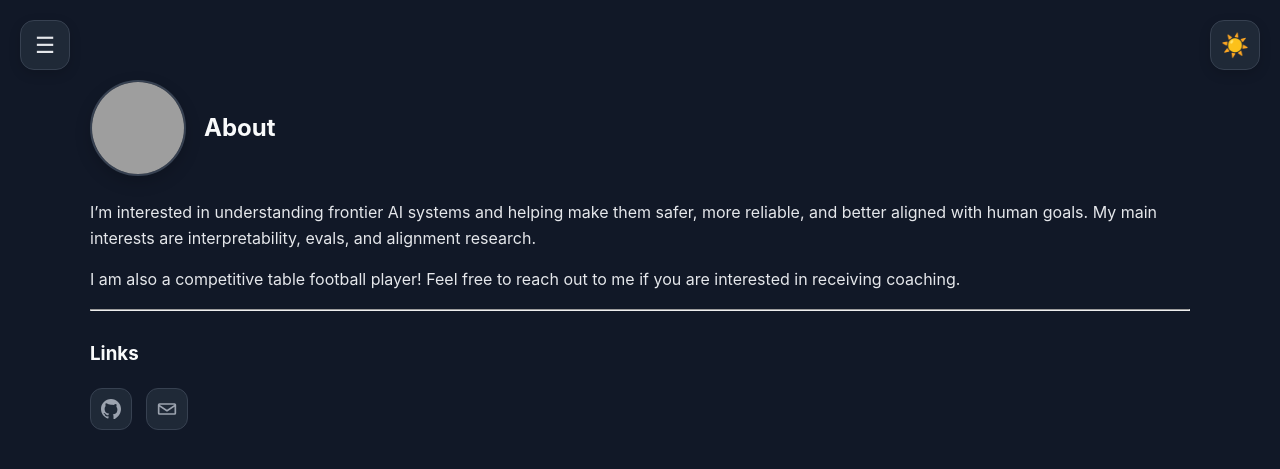
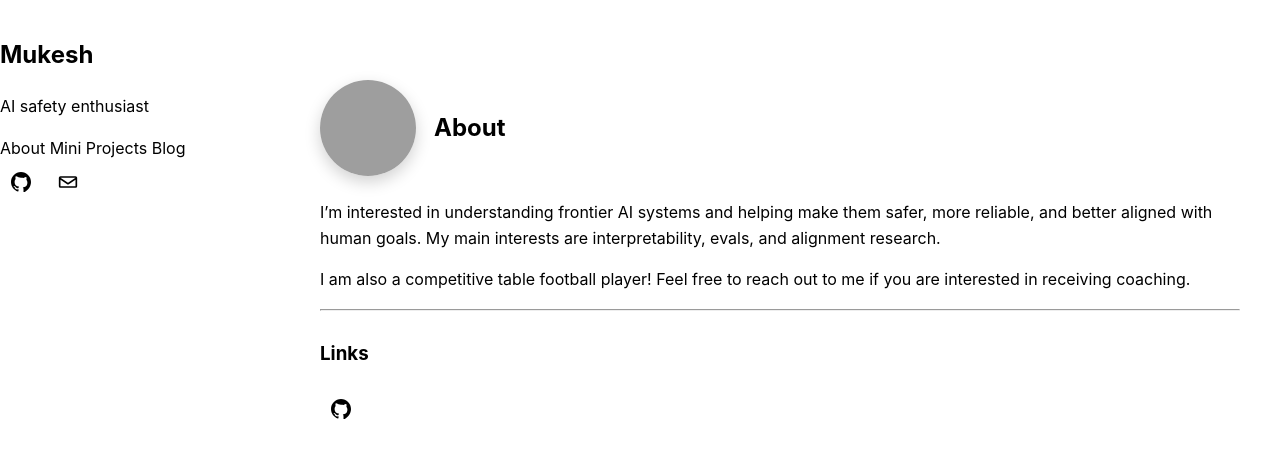
Before and after one commit to sharpchoc/sharpchoc.github.io, a Jekyll site: the page built from index.md, in a window 1280 px wide. Shown: the top 469 px of the page. Built offline with Jekyll 4.4.1, drawn with Linux system fonts in a browser that asks for light colours; grey boxes are pictures that could not be loaded.

Commit message:
Update default.html

```diff
--- a/_layouts/default.html
+++ b/_layouts/default.html
@@ -1,63 +1,28 @@
-<!doctype html>
-<html lang="en" data-theme="dark">
-
+<!DOCTYPE html>
+<html lang="en">
 <head>
-  <meta charset="utf-8" />
-  <meta name="viewport" content="width=device-width, initial-scale=1" />
+  <meta charset="UTF-8">
+  <meta name="viewport" content="width=device-width, initial-scale=1.0">
   <title>{% if page.title %}{{ page.title }} · {% endif %}{{ site.title }}</title>
   <link rel="stylesheet" href="{{ '/assets/css/style.css' | relative_url }}">
-  <script>
-    // Apply theme and sidebar state immediately to prevent flicker
-    (function () {
-      const theme = localStorage.getItem('theme') || 'dark';
-      document.documentElement.setAttribute('data-theme', theme);
-      const savedSidebarState = localStorage.getItem('sidebarHidden');
-      const sidebarHidden = savedSidebarState === null || savedSidebarState === 'true';
+</head>
+<body>
+  <div class="site-shell">
+    <aside class="sidebar">
+      <div class="sidebar-inner">
+        <div class="site-identity">
+          <h1 class="site-title"><a href="{{ '/' | relative_url }}">{{ site.title }}</a></h1>
+          <p class="site-description">{{ site.description }}</p>
+        </div>
 
-      if (sidebarHidden) {
-        document.documentElement.classList.add('sidebar-hidden');
-      }
-    })();
-  </script>
-  <!-- MathJax for LaTeX support -->
-  <script>
-    window.MathJax = {
-      tex: {
-        inlineMath: [['$', '$'], ['\\(', '\\)']],
-        displayMath: [['$$', '$$'], ['\\[', '\\]']],
-        processEscapes: true
-      }
-    };
-  </script>
-  <script type="text/javascript" id="MathJax-script" async
-    src="https://cdn.jsdelivr.net/npm/mathjax@3/es5/tex-mml-chtml.js">
-    </script>
-</head>
+        <nav class="site-nav">
+          <a href="{{ '/' | relative_url }}" class="nav-link">About</a>
+          <a href="{{ '/mini-projects/' | relative_url }}" class="nav-link">Mini Projects</a>
+          <a href="{{ '/blog/' | relative_url }}" class="nav-link">Blog</a>
+        </nav>
 
-<body>
-  <!-- Independent Controls -->
-  <button id="sidebar-toggle" class="sidebar-toggle-btn" aria-label="Toggle sidebar">
-    <span class="icon">☰</span>
-  </button>
-
-  <button id="theme-toggle" class="theme-toggle-btn" aria-label="Toggle dark mode">
-    <span class="sun-icon">☀️</span>
-    <span class="moon-icon">🌙</span>
-  </button>
-
-  <div class="app-container">
-    <aside class="sidebar">
-      <div class="sidebar-header">
-        <span class="brand-name">Mukesh Ramanathan</span>
-      </div>
-      <nav class="sidebar-nav">
-        <a href="{{ '/' | relative_url }}" class="nav-item">About</a>
-        <a href="{{ '/mini-projects/' | relative_url }}" class="nav-item">Mini Projects</a>
-        <a href="{{ '/blog/' | relative_url }}" class="nav-item">Blog</a>
-        <div class="spacer"></div>
-        <div class="sidebar-footer">
-  <div class="sidebar-icon-links">
-    <a href="https://github.com/sharpchoc" class="icon-link" aria-label="GitHub" title="GitHub">
+        <div class="sidebar-icons">
+          <a href="https://github.com/sharpchoc" class="icon-link" aria-label="GitHub" title="GitHub" target="_blank" rel="noopener noreferrer">
             <svg viewBox="0 0 24 24" aria-hidden="true">
               <path fill="currentColor" d="M12 0C5.37 0 0 5.37 0 12c0 5.3 3.44 9.8 8.21 11.39.6.11.79-.26.79-.58v-2.02c-3.34.73-4.04-1.41-4.04-1.41-.55-1.38-1.34-1.75-1.34-1.75-1.09-.75.08-.73.08-.73 1.2.08 1.84 1.24 1.84 1.24 1.08 1.84 2.82 1.31 3.5 1 .11-.78.42-1.31.76-1.61-2.67-.31-5.47-1.34-5.47-5.95 0-1.31.47-2.38 1.24-3.22-.12-.31-.54-1.56.12-3.25 0 0 1.01-.32 3.3 1.23A11.5 11.5 0 0 1 12 6.84c1.02 0 2.05.14 3.01.41 2.29-1.55 3.29-1.23 3.29-1.23.67 1.69.25 2.94.13 3.25.77.84 1.23 1.91 1.23 3.22 0 4.62-2.8 5.63-5.48 5.94.43.37.82 1.1.82 2.22v3.29c0 .32.19.69.8.57C20.57 21.79 24 17.29 24 12c0-6.63-5.37-12-12-12Z"/>
             </svg>
@@ -66,53 +31,16 @@
           <span id="sidebar-email-link"></span>
         </div>
       </div>
-      </nav>
     </aside>
 
     <main class="main-content">
-      <div class="wrapper">
-        <section>
+      <article class="page-content">
         {{ content }}
-        </section>
-      </div>
+      </article>
     </main>
   </div>
 
   <script>
- const themeToggle = document.getElementById('theme-toggle');
- const sidebarToggle = document.getElementById('sidebar-toggle');
-
- // Theme toggle logic
- themeToggle.addEventListener('click', () => {
-   const currentTheme = document.documentElement.getAttribute('data-theme');
-   const newTheme = currentTheme === 'light' ? 'dark' : 'light';
-   document.documentElement.setAttribute('data-theme', newTheme);
-   localStorage.setItem('theme', newTheme);
- });
-
- // Sidebar toggle logic
- sidebarToggle.addEventListener('click', () => {
-   const isHidden = document.documentElement.classList.toggle('sidebar-hidden');
-   localStorage.setItem('sidebarHidden', isHidden);
- });
-
- // Email icon link
- const emailIconTarget = document.getElementById('email-icon-link');
-
- if (emailIconTarget) {
-   const user = 'spamsmith254';
-   const domainName = 'gmail';
-   const tld = 'com';
-   const email = `${user}@${domainName}.${tld}`;
-
-   emailIconTarget.innerHTML = `
-     <a href="mailto:${email}" class="icon-link" aria-label="Email" title="Email">
-       <svg viewBox="0 0 24 24" aria-hidden="true">
-         <path fill="currentColor" d="M3 5h18a2 2 0 0 1 2 2v10a2 2 0 0 1-2 2H3a2 2 0 0 1-2-2V7a2 2 0 0 1 2-2Zm0 2v.01L12 13l9-5.99V7H3Zm18 10V9.24l-8.46 5.64a1 1 0 0 1-1.08 0L3 9.24V17h18Z"/>
-       </svg>
-     </a>
-   `;
- }
     const sidebarEmailTarget = document.getElementById('sidebar-email-link');
 
     if (sidebarEmailTarget) {
@@ -131,5 +59,4 @@ if (sidebarEmailTarget) {
     }
   </script>
 </body>
-
 </html>
```
Lines whose indentation alone changed are shown as unchanged.
